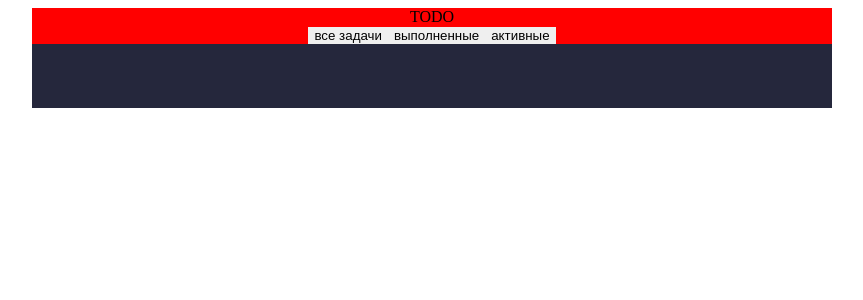
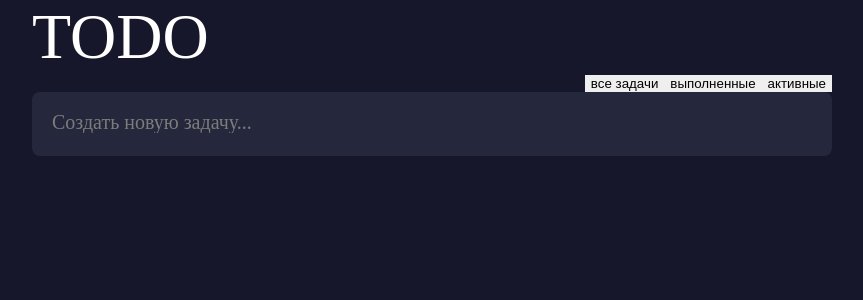
Before and after one commit to navzlet/Todo-list, a React (Create React App) app: page / in a window 1280 px wide. Shown: the top 300 px of the page, without its empty margins (208-1071 px from the left). Built offline with nearby package versions, Linux system fonts and the light colour scheme.

Commit message:
added body styles and input

```diff
--- a/src/App.scss
+++ b/src/App.scss
@@ -1,4 +1,16 @@
+* {
+  box-sizing: border-box;
+}
+
 .App {
+  background-color: #ffffff;
+  width: 100%;
+  height: 100%;
+  position: absolute;
+  top: 0;
+  left: 0;
+  overflow: auto;
   display: flex;
   justify-content: center;
+  background-color: #17172c;
 }
--- a/src/todo/main.todo.tsx
+++ b/src/todo/main.todo.tsx
@@ -10,7 +10,14 @@ export function Todo() {
         <button>выполненные</button>
         <button>активные</button>
       </div>
-      <div className="todo__createTodo"></div>
+      <div className="todo__createTodo">
+        <input
+          className="todo__createTodo_input"
+          type="text"
+          placeholder="Создать новую задачу..."
+        />
+      </div>
+      <div className="todo__tasks"></div>
     </div>
   );
 }
--- a/src/todo/todo.scss
+++ b/src/todo/todo.scss
@@ -2,8 +2,18 @@
   display: flex;
   align-items: center;
   width: 800px;
-  background-color: red;
+  // background-color: white;
   flex-direction: column;
+}
+
+.todo__header {
+  align-self: flex-start;
+  font-size: 64px;
+  color: #ffffff;
+}
+
+.todo__filters {
+  align-self: flex-end;
 }
 
 button {
@@ -18,7 +28,22 @@ button {
 }
 
 .todo__createTodo {
+  padding-left: 20px;
+  padding-right: 20px;
+  display: flex;
+  align-items: center;
   background-color: #25273c;
   width: 800px;
   height: 64px;
+  border-radius: 8px;
 }
+
+.todo__createTodo_input {
+  font-size: 20px;
+  all: unset;
+  color: #ffffff;
+  &::placeholder {
+    font-size: 20px;
+    color: #7c7c7c;
+  }
+}
```
